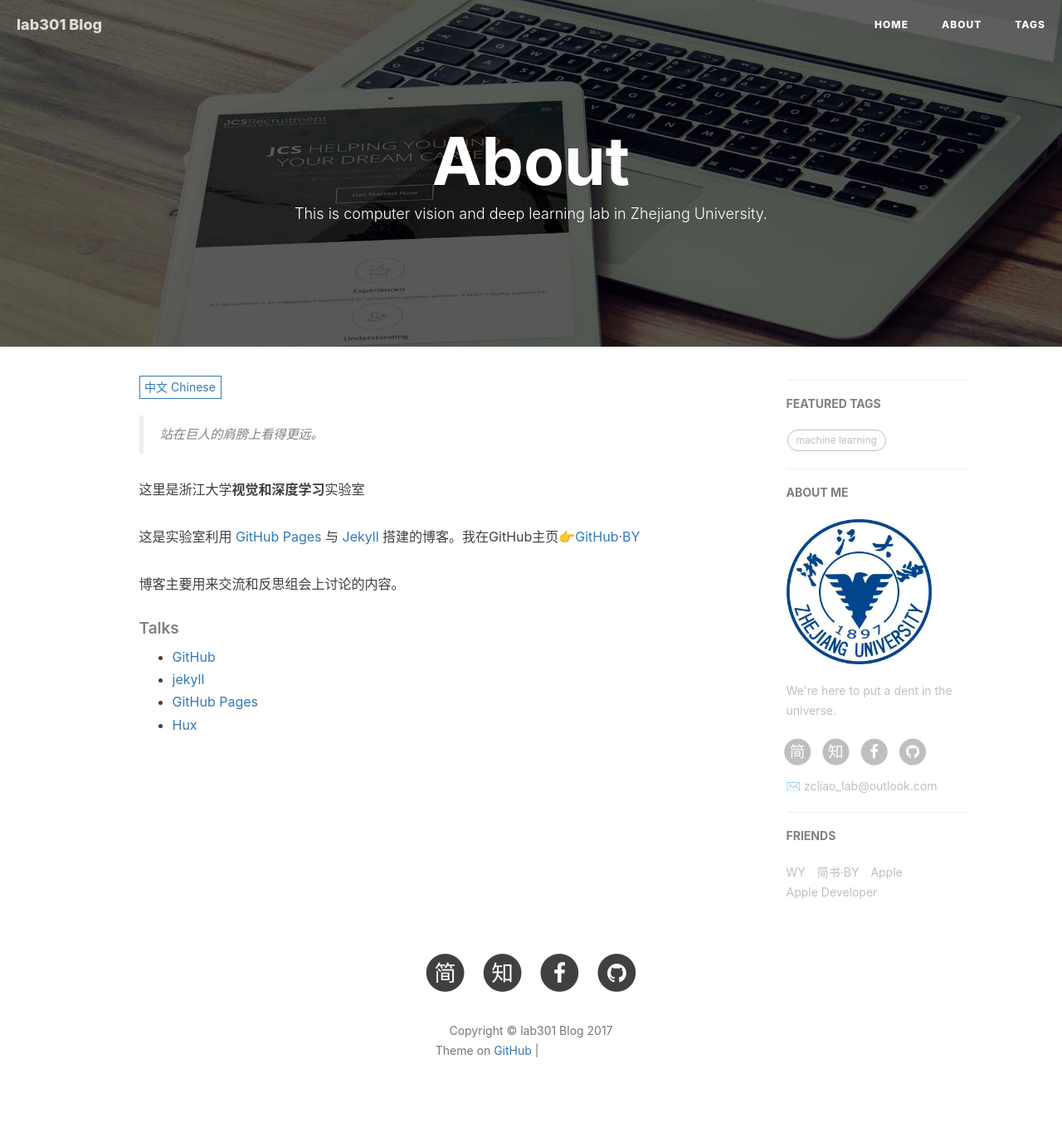
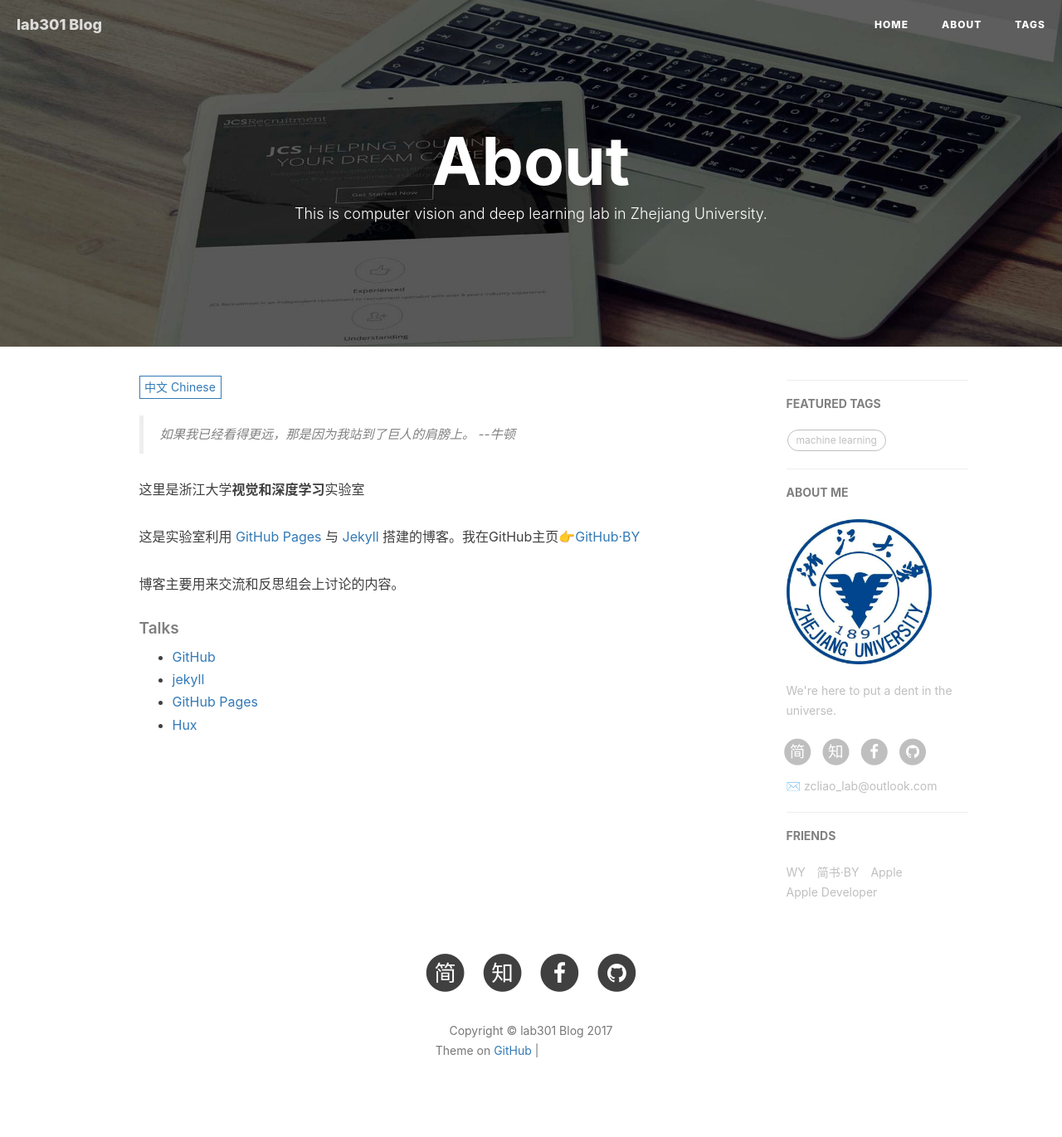
Before and after one commit to lab301-readings/lab301-readings.github.io, a Jekyll site: the page built from about.html, in a window 1280 px wide. Shown: the whole page at 83% size. Built offline with Jekyll 4.4.1, drawn with Linux system fonts in a browser that asks for light colours; nearby versions of some CDN libraries; comment, search, counter and statistics services are not loaded; grey boxes are pictures that could not be loaded.

Commit message:
Update about.html

```diff
--- a/about.html
+++ b/about.html
@@ -15,7 +15,7 @@ header-img: "img/post-bg-rwd.jpg"
 <div class="zh post-container">
 
     <!--copied from markdown -->
-    <blockquote><p>站在巨人的肩膀上看得更远。</p></blockquote>
+    <blockquote><p>如果我已经看得更远，那是因为我站到了巨人的肩膀上。 --牛顿</p></blockquote>
 
     <p>这里是浙江大学<strong>视觉和深度学习</strong>实验室</p>
 
```
